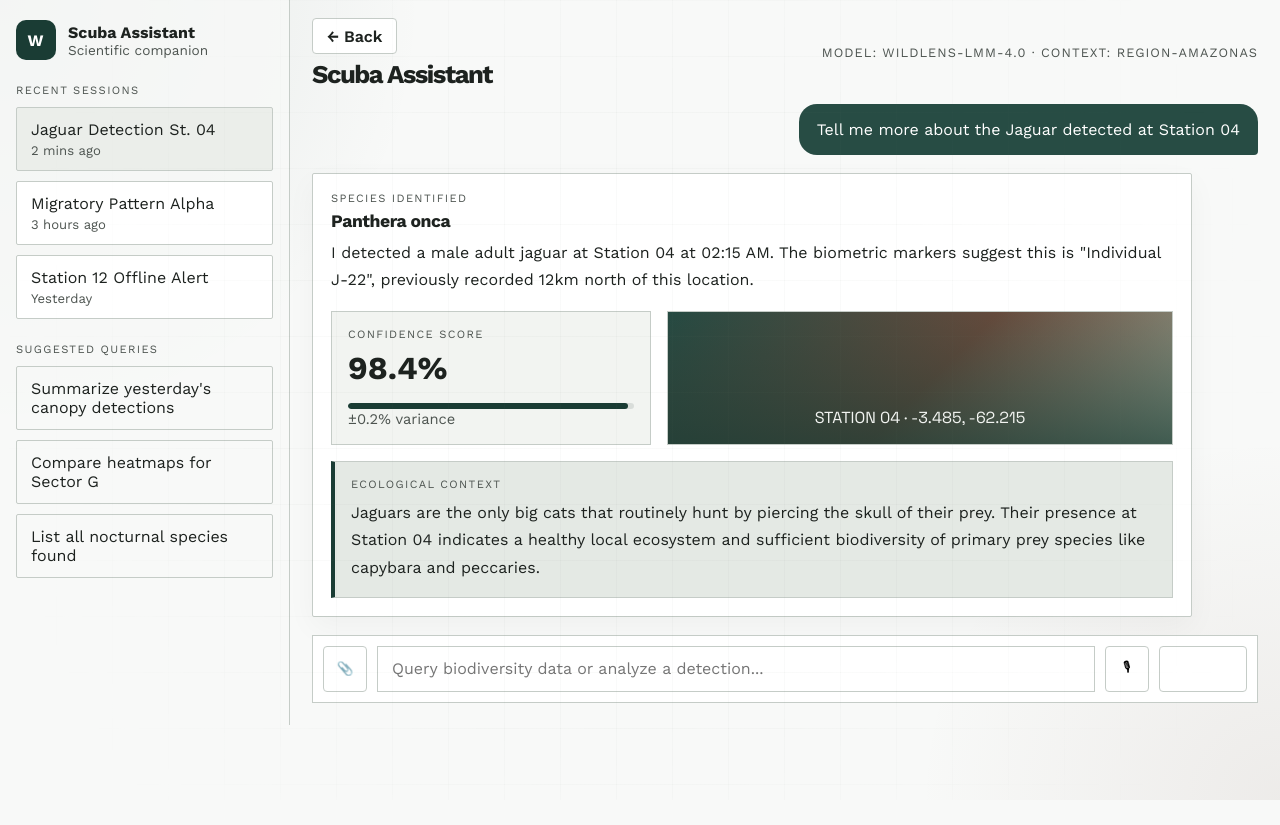
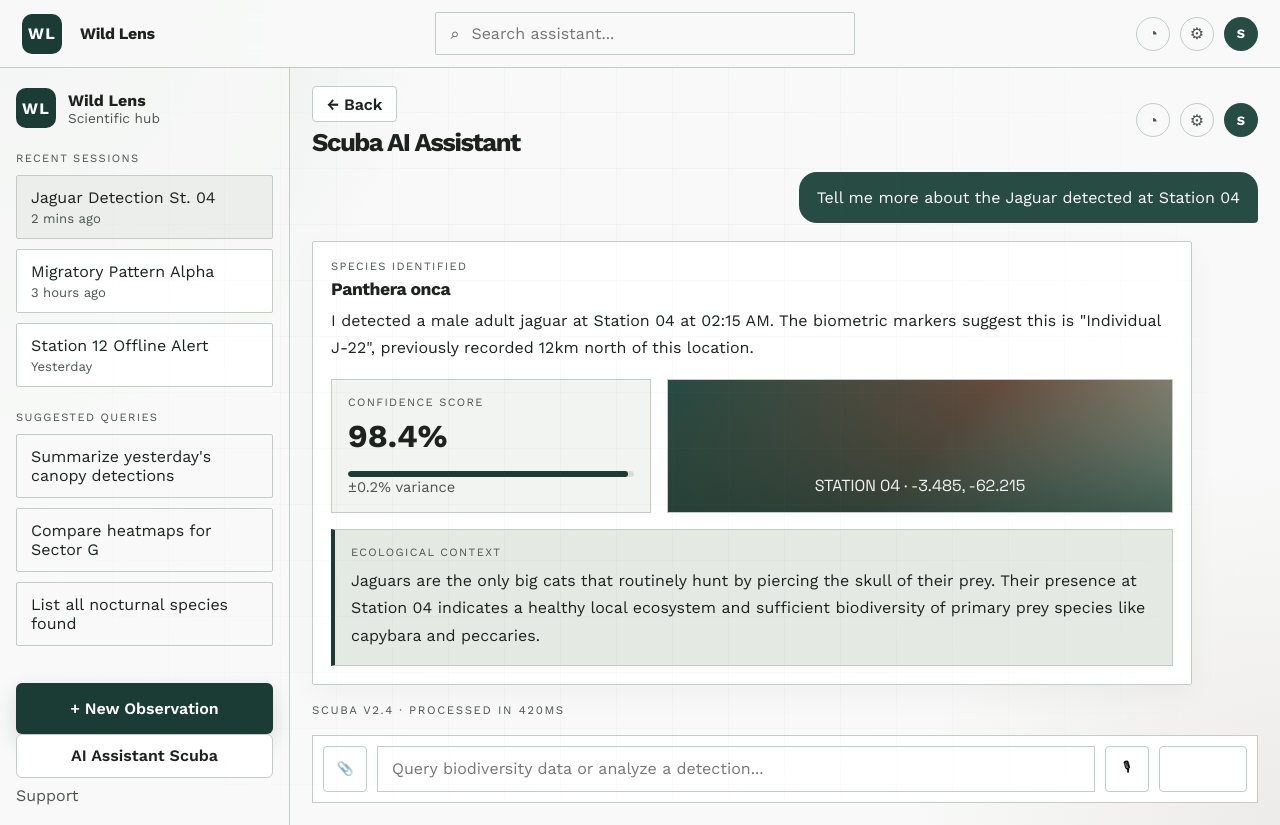
Before and after one commit to suhanstha09/wildlens, a Next.js app in the folder frontend/: page /assistant in a window 1280 px wide. Before the commit the page ends 800 px from the top, so only its background shows below. Built offline with nearby package versions, Linux system fonts and the light colour scheme.

Commit message:
feat: update AssistantPage layout and branding for improved user experience

```diff
--- a/frontend/app/assistant/page.tsx
+++ b/frontend/app/assistant/page.tsx
@@ -6,13 +6,34 @@ export default function AssistantPage() {
   const router = useRouter();
 
   return (
-    <main className="assistant-shell">
+    <main className="screen-shell">
+      <header className="site-topbar">
+        <div className="site-brand" aria-label="Wild Lens home">
+          <div className="brand-mark">WL</div>
+          <strong>Wild Lens</strong>
+        </div>
+
+        <div className="site-search">
+          <label className="searchbar searchbar-wide" aria-label="Search assistant">
+            <span aria-hidden="true">⌕</span>
+            <input type="search" placeholder="Search assistant..." />
+          </label>
+        </div>
+
+        <div className="site-actions">
+          <button className="icon-button" type="button" aria-label="Notifications">◔</button>
+          <button className="icon-button" type="button" aria-label="Settings">⚙</button>
+          <div className="avatar" aria-hidden="true">S</div>
+        </div>
+      </header>
+
+      <div className="assistant-shell">
       <aside className="assistant-sidebar">
         <div className="brand-lockup assistant-brand">
-          <div className="brand-mark">W</div>
+          <div className="brand-mark">WL</div>
           <div>
-            <p className="brand-title">Scuba Assistant</p>
-            <p className="brand-subtitle">Scientific companion</p>
+            <p className="brand-title">Wild Lens</p>
+            <p className="brand-subtitle">Scientific hub</p>
           </div>
         </div>
 
@@ -29,6 +50,10 @@ export default function AssistantPage() {
           <button className="query-pill" type="button">Compare heatmaps for Sector G</button>
           <button className="query-pill" type="button">List all nocturnal species found</button>
         </section>
+
+        <button className="new-dataset-button assistant-new-button" type="button">+ New Observation</button>
+        <button className="assistant-assistant-button" type="button">AI Assistant Scuba</button>
+        <a className="assistant-support-link" href="#">Support</a>
       </aside>
 
       <section className="assistant-main">
@@ -37,9 +62,13 @@ export default function AssistantPage() {
             <button className="ghost-button assistant-back-button" type="button" onClick={() => router.back()}>
               ← Back
             </button>
-            <h1>Scuba Assistant</h1>
+            <h1>Scuba AI Assistant</h1>
           </div>
-          <div className="assistant-status">MODEL: WILDLENS-LMM-4.0 · CONTEXT: REGION-AMAZONAS</div>
+          <div className="assistant-top-actions">
+            <button className="icon-button" type="button" aria-label="Notifications">◔</button>
+            <button className="icon-button" type="button" aria-label="Settings">⚙</button>
+            <div className="avatar" aria-hidden="true">S</div>
+          </div>
         </header>
 
         <div className="assistant-chat">
@@ -63,6 +92,8 @@ export default function AssistantPage() {
               <p>Jaguars are the only big cats that routinely hunt by piercing the skull of their prey. Their presence at Station 04 indicates a healthy local ecosystem and sufficient biodiversity of primary prey species like capybara and peccaries.</p>
             </div>
           </article>
+
+          <p className="assistant-meta">Scuba v2.4 · PROCESSED IN 420MS</p>
         </div>
 
         <footer className="assistant-composer">
@@ -72,6 +103,7 @@ export default function AssistantPage() {
           <button className="primary-button send-button" type="button">➤</button>
         </footer>
       </section>
+      </div>
     </main>
   );
 }
```
